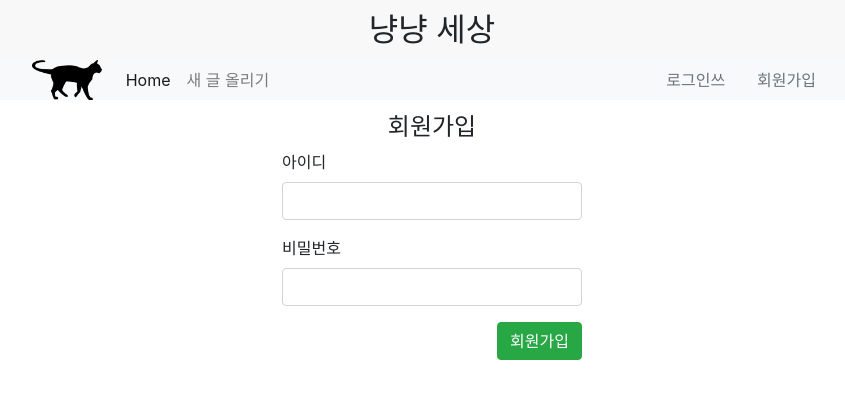
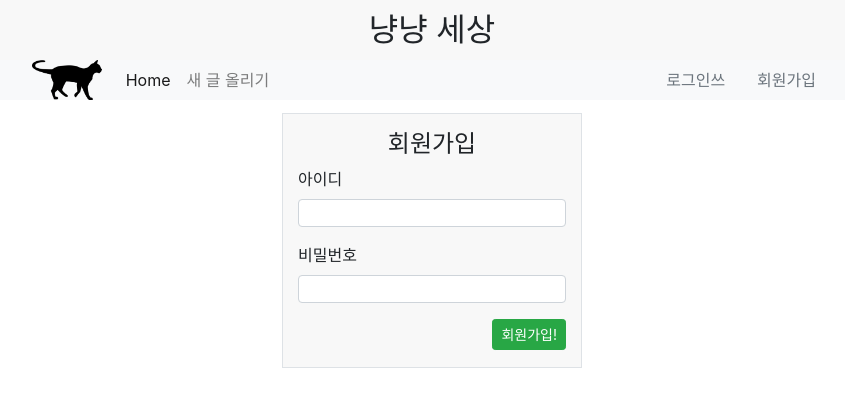
Before and after one commit to SangYunLeee/touchWorld, a Node server app: page /user/register in a window 1280 px wide. Shown: the top 407 px of the page, without its empty margins (208-1053 px from the left). Run offline with Node 20, Linux system fonts and the light colour scheme; some libraries are stand-ins or nearby versions.

Commit message:
feat : Form css 수정 - 버튼 크기 조정, 레이아웃 배경색 변경

```diff
--- a/public/stylesheets/style.css
+++ b/public/stylesheets/style.css
@@ -31,3 +31,27 @@ h2 {
 p {
   margin: 0;
 }
+
+.mw-300 {
+  max-width: 300px;
+}
+
+.mw-600 {
+  max-width: 600px;
+}
+
+.sh-n {
+  height: 28px;
+}
+
+.container-fluid {
+  padding: 0px;
+}
+
+#editor {
+  background-color: white;
+}
+
+.bg-gray {
+  background-color: rgb(248, 248, 248);
+}
--- a/views/partials/footer.ejs
+++ b/views/partials/footer.ejs
@@ -11,4 +11,20 @@
     crossorigin="anonymous"></script>
 </body>
 
+<script>
+    var loginForm = document.querySelector(".loginForm");
+    const loginFormClass = ["col-md-5", "col-sm-7", "col-10","mx-auto","mw-300","py-3","border","bg-gray"];
+    if (loginForm) {
+        loginFormClass.forEach(function(item) {
+            loginForm.classList.add(item);
+        });
+    }
+    var viewForm = document.querySelector(".viewForm");
+    if (viewForm) {
+        const viewFormClass = ["col-xs-12", "col-sm-10", "col-md-8", "col-lg-6", "col-12", "w-100", "mx-auto", "py-3", "mw-600", "border","bg-gray"];
+        viewFormClass.forEach(function(item) {
+            viewForm.classList.add(item);
+        });
+    }
+</script>
 </html>
--- a/views/partials/navbar.ejs
+++ b/views/partials/navbar.ejs
@@ -15,6 +15,7 @@
                 <a class="nav-link pl-3 pr-3 text-secondary text-center" href="/user/login">로그인쓰</a>
                 <a class="nav-link pl-3 pr-3 text-secondary text-center" href="/user/register">회원가입</a>
                 <% } else { %>
+                <a class="nav-link pl-3 pr-3 text-secondary text-center" href="/user/myProfile">내 정보</a>
                 <a class="nav-link pl-3 pr-3 text-secondary text-center" href="/user/logout">로그아웃</a>
                 <% } %>
             </div>
--- a/views/user/register.ejs
+++ b/views/user/register.ejs
@@ -1,21 +1,24 @@
 <% layout('layouts/template') %>
-<div class="container loginForm" >
-    <form action="/user/register" method="POST" class="validated-form col-md-5 col-sm-7 col-10 mx-auto p-0 position-relative" style="max-width: 300px;" novalidate>
+<div class="container p-0" >
+    <form action="/user/register" method="POST" class="validated-form loginForm position-relative" novalidate>
         <h4 class="mx-auto text-center" >회원가입</h4>
         <div class="mb-3">
             <label class="form-label" for="username">아이디</label>
-            <input class="form-control" type="text" id="username" name="username" required>
+            <input class="form-control sh-n" type="text" id="username" name="username" required>
             <div class="valid-feedback">
                 Looks good!
             </div>
         </div>
         <div class="mb-3">
             <label class="form-label" for="password">비밀번호</label>
-            <input class="form-control" type="password" id="password" name="password" required>
+            <input class="form-control sh-n" type="password" id="password" name="password" required>
             <div class="valid-feedback">
                 Looks good!
             </div>
         </div>
-        <button class="btn btn-success position-absolute" style="right: 0px;">회원가입</button>
+        <p style="min-height:2.0rem;">
+            <button class="btn btn-sm btn-success" style="float: right;">회원가입!</button>
+        </p>
+    </form>
     </form>
 </div>
```
Also changed, not shown: views/new.ejs (+6 -5 lines), views/user/login.ejs (+7 -5 lines).
